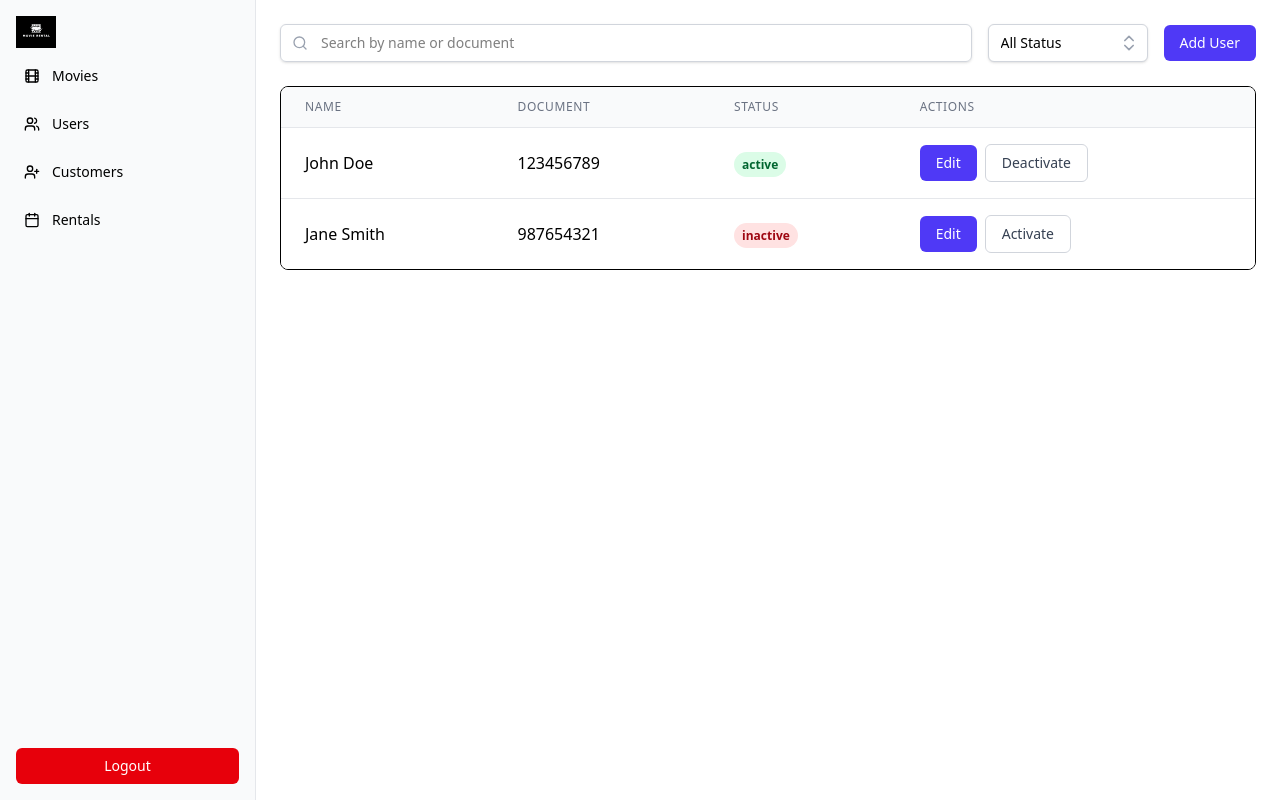
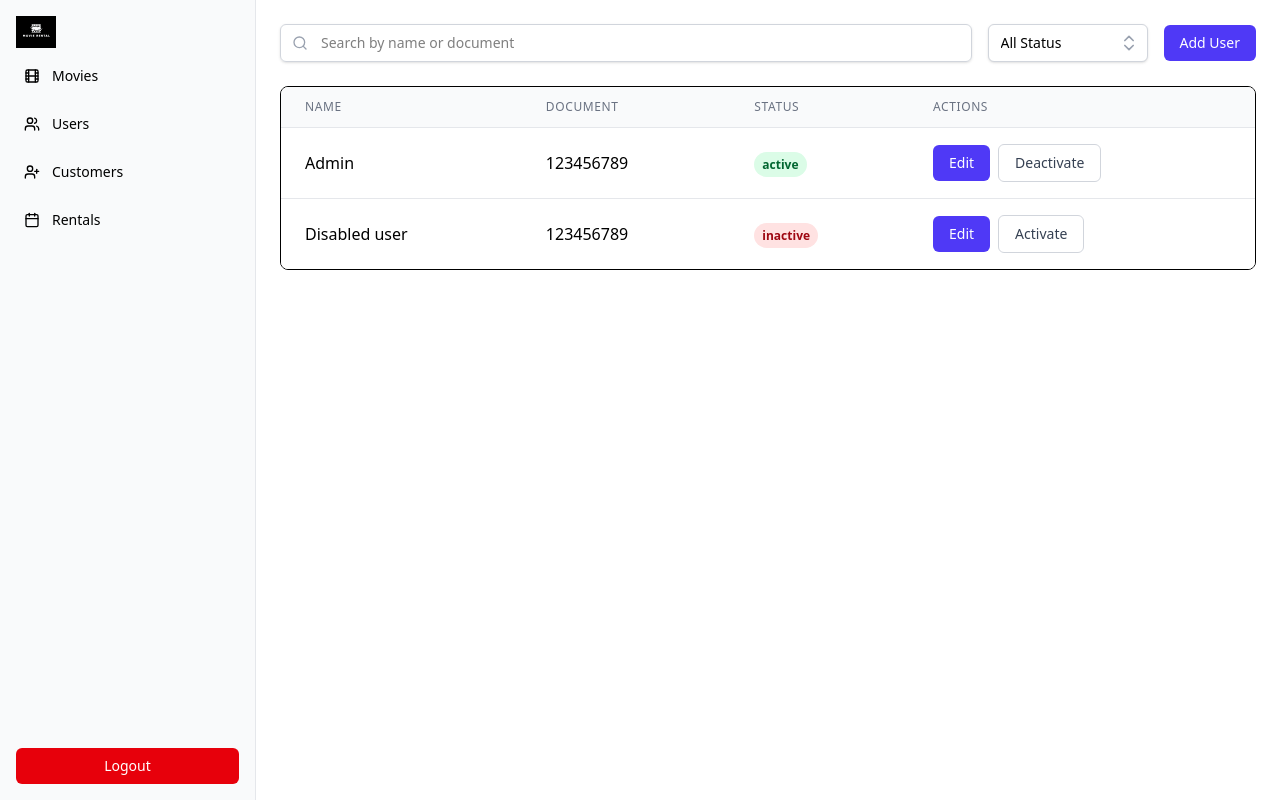
Before and after one commit to KakaSena/vue-movie-rental, a Vue app: page /dashboard/users in a window 1280 px wide. Built offline with nearby package versions, Linux system fonts and the light colour scheme; sample sign-in values are in the browser's storage.

Commit message:
updated mock to have password

```diff
--- a/src/mocks/users.ts
+++ b/src/mocks/users.ts
@@ -1,6 +1,6 @@
 import type { User } from '@/types/user'
 
 export const userMockData: User[] = [
-  { id: 1, name: 'John Doe', document: '123456789', status: 'active' },
-  { id: 2, name: 'Jane Smith', document: '987654321', status: 'inactive' },
+  { id: 1, name: 'Admin', document: '123456789', password: 'admin123', status: 'active' },
+  { id: 2, name: 'Disabled user', document: '123456789', password: 'admin123', status: 'inactive' },
 ]
```
